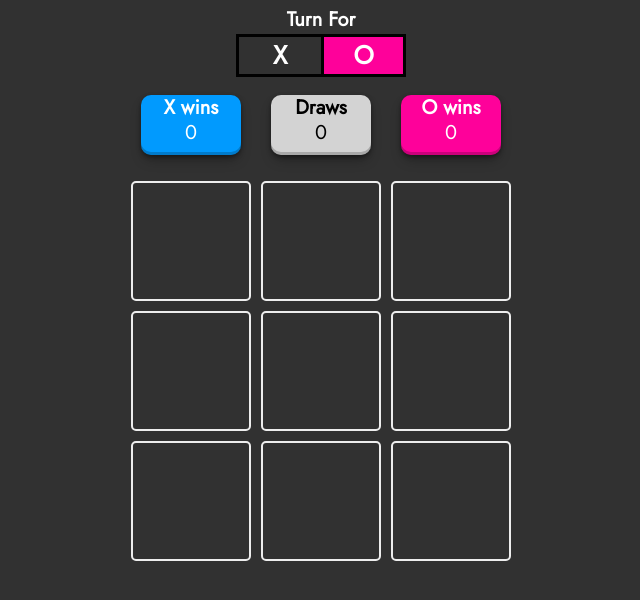
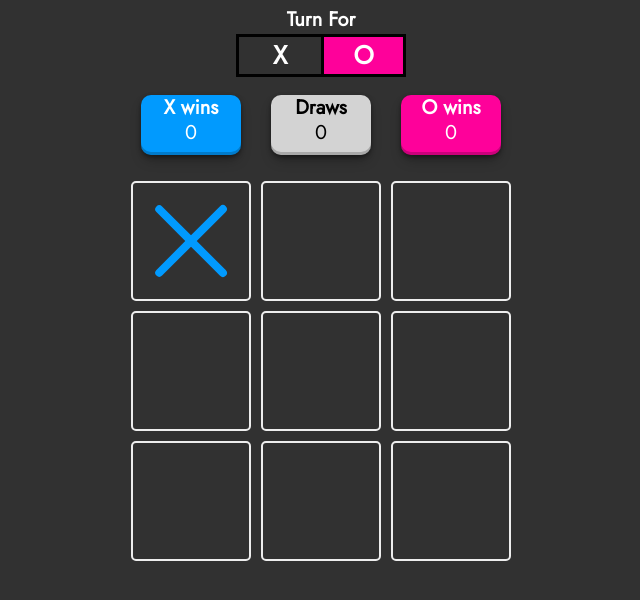
Before and after one commit to oneslaught/React-Tic-Tac-Toe, a React app: page / in a window 1280 px wide. Both pictures are taken after a click on the button 510 px from the left and 241 px from the top of the page. Shown: the top 600 px of the page, without its empty margins (319-959 px from the left). Built offline with nearby package versions, Linux system fonts and the light colour scheme.

Commit message:
fixed types and styles

```diff
--- a/src/App.tsx
+++ b/src/App.tsx
@@ -7,6 +7,7 @@ import GameResults from "./components/GameResults";
 import GameScore from "./components/GameScore";
 import PlayerTurn from "./components/PlayerTurn";
 import ResetButton from "./components/ResetButton";
+import { SquareValue } from "./components/Square";
 import "./styles/app.css";
 
 const winAudio = new Audio("../public/assets/win_sound.ogg");
@@ -61,7 +62,7 @@ export default function App() {
     oAudio.currentTime = 0;
   }
 
-  function handlePlay(nextSquares: (null | string)[]) {
+  function handlePlay(nextSquares: SquareValue[]) {
     const winner = CalculateWinner(nextSquares);
 
     if (turn === "X") {
--- a/src/components/Board.tsx
+++ b/src/components/Board.tsx
@@ -2,10 +2,11 @@ import React from "react";
 
 import board from "../styles/board.module.css";
 import calculateWinner from "./CalculateWinner";
-import Square from "./Square";
+import Square, { SquareValue } from "./Square";
+
 interface BoardProps {
-  onPlay: (nextSquares: (null | string)[]) => void;
-  squares: (null | string)[];
+  onPlay: (nextSquares: SquareValue[]) => void;
+  squares: SquareValue[];
   turn: string;
 }
 
@@ -14,7 +15,7 @@ const Board: React.FC<BoardProps> = ({ onPlay, squares, turn }) => {
     if (calculateWinner(squares) ?? squares[i]) {
       return;
     }
-    const nextSquares: (null | string)[] = squares.slice();
+    const nextSquares: SquareValue[] = squares.slice();
     if (turn === "X") {
       nextSquares[i] = "X";
     } else if (turn === "O") {
--- a/src/components/CalculateWinner.tsx
+++ b/src/components/CalculateWinner.tsx
@@ -1,8 +1,6 @@
-type SquareValue = null | string;
+import { SquareValue } from "./Square";
 
-export default function CalculateWinner(
-  squares: SquareValue[],
-): SquareValue | undefined {
+export default function CalculateWinner(squares: SquareValue[]): "draw" | SquareValue {
   const lines: number[][] = [
     [0, 1, 2],
     [3, 4, 5],
@@ -16,18 +14,14 @@ export default function CalculateWinner(
 
   for (const line of lines) {
     const [a, b, c] = line;
-    if (
-      squares[a!] &&
-      squares[a!] === squares[b!] &&
-      squares[a!] === squares[c!]
-    ) {
+    if (squares[a!] && squares[a!] === squares[b!] && squares[a!] === squares[c!]) {
       return squares[a!];
     }
   }
 
-  if (squares.every((square) => square !== null)) {
+  if (squares.every((square) => !!square)) {
     return "draw";
   }
 
-  return null;
+  return undefined;
 }
--- a/src/components/GameContext.tsx
+++ b/src/components/GameContext.tsx
@@ -1,13 +1,15 @@
 import React, { createContext, useContext, useState } from "react";
 
+import { SquareValue } from "./Square";
+
 interface GameContextType {
-  currentSquares: (null | string)[];
+  currentSquares: SquareValue[];
   draws: number;
-  history: (null | string)[][];
+  history: SquareValue[][];
   oWins: number;
   removeShake: boolean;
   setDraws: React.Dispatch<React.SetStateAction<number>>;
-  setHistory: React.Dispatch<React.SetStateAction<(null | string)[][]>>;
+  setHistory: React.Dispatch<React.SetStateAction<SquareValue[][]>>;
   setOWins: React.Dispatch<React.SetStateAction<number>>;
   setRemoveShake: React.Dispatch<React.SetStateAction<boolean>>;
   setShowButton: React.Dispatch<React.SetStateAction<boolean>>;
@@ -24,13 +26,9 @@ interface GameContextType {
 
 const GameContext = createContext<GameContextType | undefined>(undefined);
 
-export const GameProvider: React.FC<{ children: React.ReactNode }> = ({
-  children,
-}) => {
+export const GameProvider: React.FC<{ children: React.ReactNode }> = ({ children }) => {
   const [turn, setTurn] = useState<string>("X");
-  const [history, setHistory] = useState<(null | string)[][]>([
-    Array(9).fill(null),
-  ]);
+  const [history, setHistory] = useState<SquareValue[][]>([Array(9).fill(null)]);
   const currentSquares = history[history.length - 1] ?? Array(9).fill(null);
   const [showResults, setShowResults] = useState<boolean>(true);
   const [xWins, setXWins] = useState<number>(0);
@@ -62,9 +60,7 @@ export const GameProvider: React.FC<{ children: React.ReactNode }> = ({
     xWins,
   };
 
-  return (
-    <GameContext.Provider value={contextValue}>{children}</GameContext.Provider>
-  );
+  return <GameContext.Provider value={contextValue}>{children}</GameContext.Provider>;
 };
 
 export const useGameContext = () => {
--- a/src/components/GameResults.tsx
+++ b/src/components/GameResults.tsx
@@ -3,18 +3,15 @@ import React, { useEffect } from "react";
 import results from "../styles/game-results.module.css";
 import CalculateWinner from "./CalculateWinner";
 import { useGameContext } from "./GameContext";
+import { SquareValue } from "./Square";
 
 interface GameResultsProps {
   setShowResults: React.Dispatch<React.SetStateAction<boolean>>;
   showResults: boolean;
-  squares: (null | string)[];
+  squares: SquareValue[];
 }
 
-const GameResults: React.FC<GameResultsProps> = ({
-  setShowResults,
-  showResults,
-  squares,
-}) => {
+const GameResults: React.FC<GameResultsProps> = ({ setShowResults, showResults, squares }) => {
   const { setWinner, winner } = useGameContext();
   useEffect(() => {
     const result = CalculateWinner(squares);
@@ -43,21 +40,15 @@ const GameResults: React.FC<GameResultsProps> = ({
   }
 
   return (
-    <div
-      className={`${results.container} ${containerClass} ${
-        showResults ? "" : results.hidden
-      }`}
-    >
+    <div className={`${results.container} ${containerClass} ${showResults ? "" : results.hidden}`}>
       {winner && winner !== "draw" && (
         <div className={`${results.font}`}>
-          <span className={`${fastFlickerClass}`}>{winner} </span>w
-          <span className={`${flickerClass}`}>o</span>n
+          <span className={`${fastFlickerClass}`}>{winner} </span>w<span className={`${flickerClass}`}>o</span>n
         </div>
       )}
       {winner === "draw" && (
         <div className={`${results.font}`}>
-          <span className={`${fastFlickerClass}`}>D</span>r
-          <span className={`${flickerClass}`}>a</span>w
+          <span className={`${fastFlickerClass}`}>D</span>r<span className={`${flickerClass}`}>a</span>w
         </div>
       )}
     </div>
--- a/src/components/PlayerTurn.tsx
+++ b/src/components/PlayerTurn.tsx
@@ -11,9 +11,7 @@ export default function PlayerTurn() {
       <h3>Turn For</h3>
       <div className={`${turnClass.turnBox} ${turnClass.align}`}>X</div>
       <div className={`${turnClass.turnBox} ${turnClass.align}`}>O</div>
-      <div
-        className={`${turnClass.bg} ${turn === "O" && turnClass.oTurn}`}
-      ></div>
+      <div className={`${turnClass.bg} ${turn === "O" && turnClass.oTurn}`}></div>
     </div>
   );
 }
--- a/src/components/ResetButton.tsx
+++ b/src/components/ResetButton.tsx
@@ -24,9 +24,7 @@ export default function ResetButton({ onReset }: ResetButtonProps) {
   return (
     <div className={`${buttonStyle.container}`}>
       <motion.button
-        className={`${buttonStyle.reset} ${buttonStyle.hidden} ${
-          winner && showButton && buttonStyle.visible
-        } `}
+        className={`${buttonStyle.reset} ${buttonStyle.hidden} ${winner && showButton && buttonStyle.visible} `}
         onClick={handleResetClick}
         whileHover={{ scale: 1.1 }}
       >
--- a/src/components/Square.tsx
+++ b/src/components/Square.tsx
@@ -3,27 +3,17 @@ import React from "react";
 
 import square from "../styles/square.module.css";
 
+export type SquareValue = "O" | "X" | undefined;
+
 interface SquareProps {
   onSquareClick: () => void;
-  value: null | string | undefined;
+  value: SquareValue;
 }
 
 const Square: React.FC<SquareProps> = ({ onSquareClick, value }) => {
   return (
-    <motion.button
-      animate={{ scale: 1 }}
-      className={`${square.style}`}
-      disabled={value !== null}
-      initial={{ scale: 0.3 }}
-      onClick={onSquareClick}
-    >
-      {value && (
-        <motion.span
-          animate={{ scale: 1 }}
-          className={value}
-          initial={{ scale: 0 }}
-        ></motion.span>
-      )}
+    <motion.button animate={{ scale: 1 }} className={`${square.style}`} disabled={!!value} initial={{ scale: 0.3 }} onClick={onSquareClick}>
+      {value && <motion.span animate={{ scale: 1 }} className={square[value]} initial={{ scale: 0 }}></motion.span>}
     </motion.button>
   );
 };
--- a/src/styles/square.module.css
+++ b/src/styles/square.module.css
@@ -19,8 +19,8 @@
   border: 8px solid transparent;
 }
 
-.style span.X::after,
-.style span.X::before {
+.X::after,
+.X::before {
   position: absolute;
   content: "";
   width: 150%;
@@ -32,11 +32,11 @@
   border-radius: 5px;
 }
 
-.style span.X::after {
+.X::after {
   transform: translate(-50%, -50%) rotate(45deg);
   opacity: 1;
 }
 
-.style span.O {
-  border-color: rgb(254, 1, 154)
+.O {
+  border-color: rgb(254, 1, 154) !important;
 }
```
Also changed, not shown: src/components/GameScore.tsx (+3 -15 lines), 1 other file (tests, documents, lock files or other folders).
